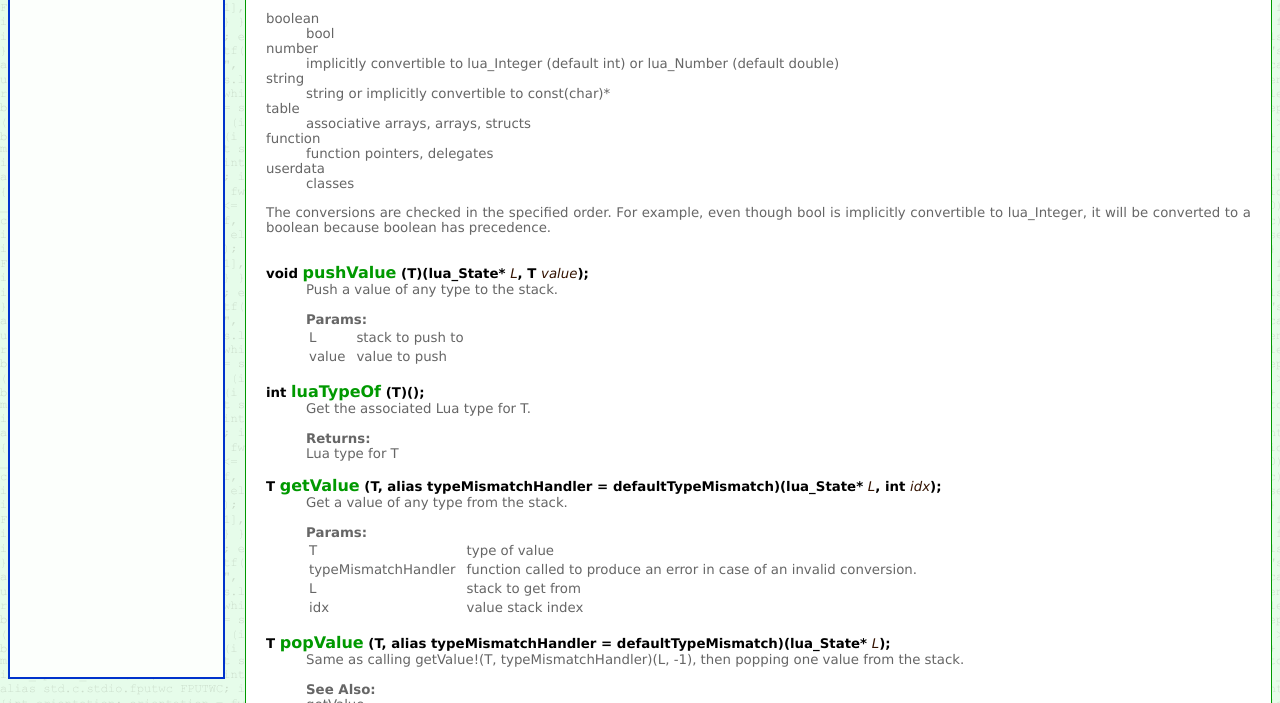
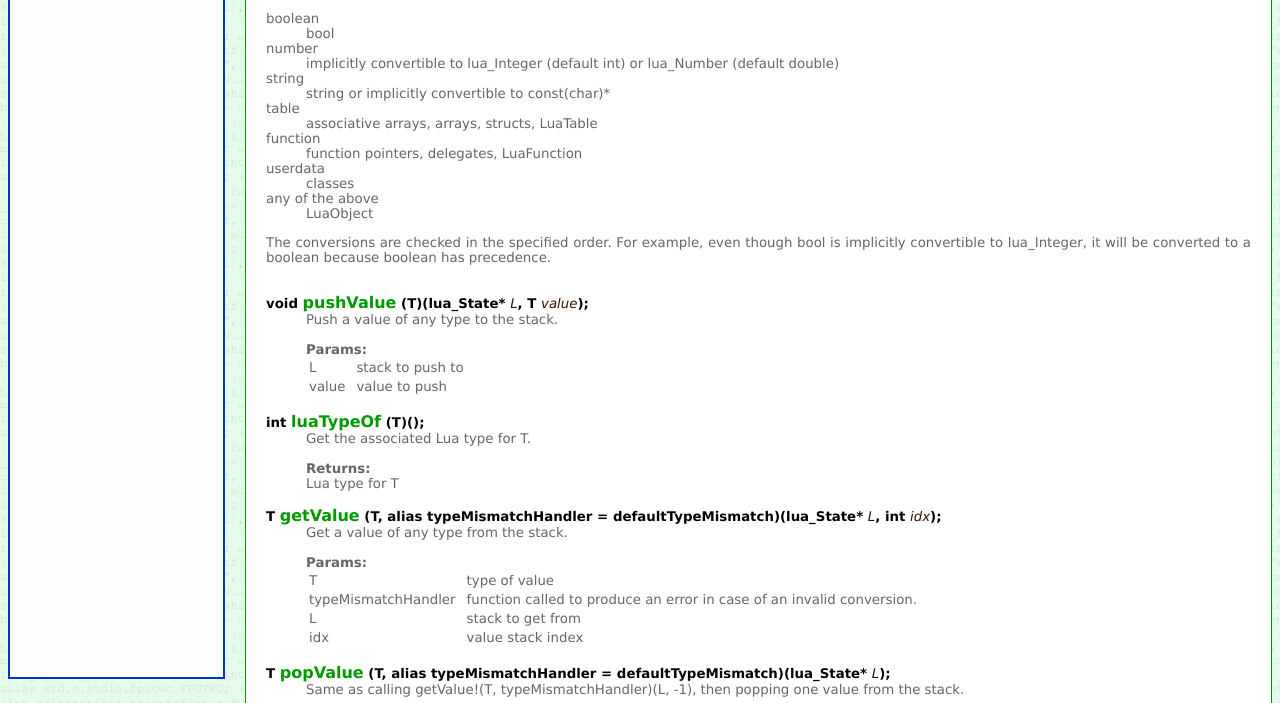
Before and after one commit to JakobOvrum/LuaD, a plain HTML site: page luad/stack.html in a window 1280 px wide. Shown: the part 113-816 px from the top of the page. Drawn offline with Linux system fonts and the light colour scheme.

Commit message:
Added more to the conversion rules

```diff
--- a/luad/stack.html
+++ b/luad/stack.html
@@ -26,13 +26,16 @@ The conversion rules are as follows, where conversion goes both ways:
 		<dd>string or implicitly convertible to const(char)*</dd>
 	</dt>
 	<dt>table
-		<dd>associative arrays, arrays, structs</dd>
+		<dd>associative arrays, arrays, structs, LuaTable</dd>
 	</dt>
 	<dt>function
-		<dd>function pointers, delegates</dd>
+		<dd>function pointers, delegates, LuaFunction</dd>
 	</dt>
 	<dt>userdata
 		<dd>classes</dd>
+	</dt>
+	<dt>any of the above
+		<dd>LuaObject</dd>
 	</dt>
 </dl>
 The conversions are checked in the specified order. For example, even though bool is implicitly convertible
@@ -146,7 +149,7 @@ getValue<br><br>
 		<tr><td id="docfooter">
 			Page was generated with
 			<img src="/LuaD/candydoc/img/candydoc.gif" style="vertical-align:middle; position:relative; top:-1px">
-			on Mon Aug 23 01:24:22 2010
+			on Mon Aug 23 01:28:33 2010
 
 		</td></tr>
 	</table>
```
Also changed, not shown: index.html (+1 -1 lines), luad/all.html (+1 -1 lines), luad/base.html (+1 -1 lines), luad/c/all.html (+1 -1 lines), luad/conversions/arrays.html (+1 -1 lines), luad/conversions/assocarrays.html (+1 -1 lines), luad/conversions/functions.html (+1 -1 lines), luad/conversions/structs.html (+1 -1 lines), luad/error.html (+1 -1 lines), luad/reference.html (+1 -1 lines), luad/state.html (+1 -1 lines), luad/table.html (+1 -1 lines).
